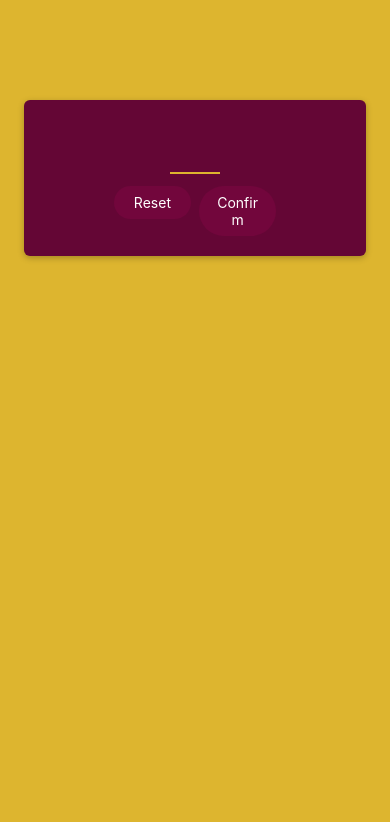
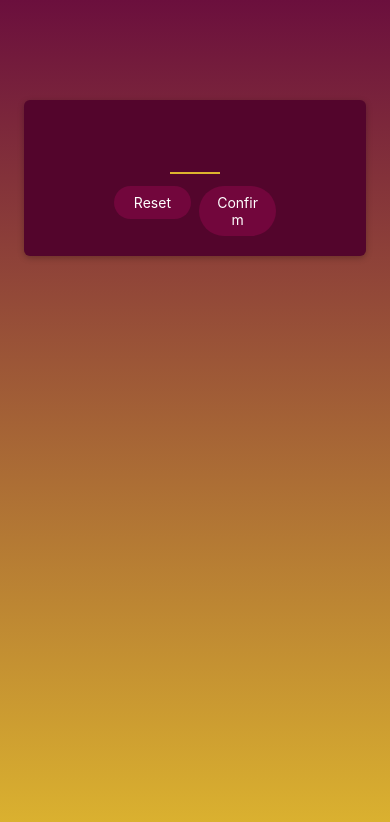
Before and after one commit to dead-shadow-7/number-guess, a React Native app: screen / in a window 390 px wide. Shown: the top 822 px of the page. Built offline with nearby package versions, Linux system fonts and the light colour scheme.

Commit message:
Added gradient color to background

```diff
--- a/App.js
+++ b/App.js
@@ -6,15 +6,14 @@ import StartGameScreen from "./screens/StartGameScreen";
 
 export default function App() {
   return (
-    <View style={styles.rootScreen}>
+    <LinearGradient colors={["#6b0f3d", "#ddb52f"]} style={styles.rootScreen}>
       <StartGameScreen />
-    </View>
+    </LinearGradient>
   );
 }
 
 const styles = StyleSheet.create({
   rootScreen: {
     flex: 1,
-    backgroundColor: "#ddb52f",
   },
 });
--- a/screens/StartGameScreen.js
+++ b/screens/StartGameScreen.js
@@ -31,7 +31,7 @@ const styles = StyleSheet.create({
     marginHorizontal: 24,
     padding: 16,
     borderRadius: 6,
-    backgroundColor: "#640635",
+    backgroundColor: "#53052c",
     elevation: 4,
     shadowColor: "black",
     shadowOffset: { width: 0, height: 2 },
```
